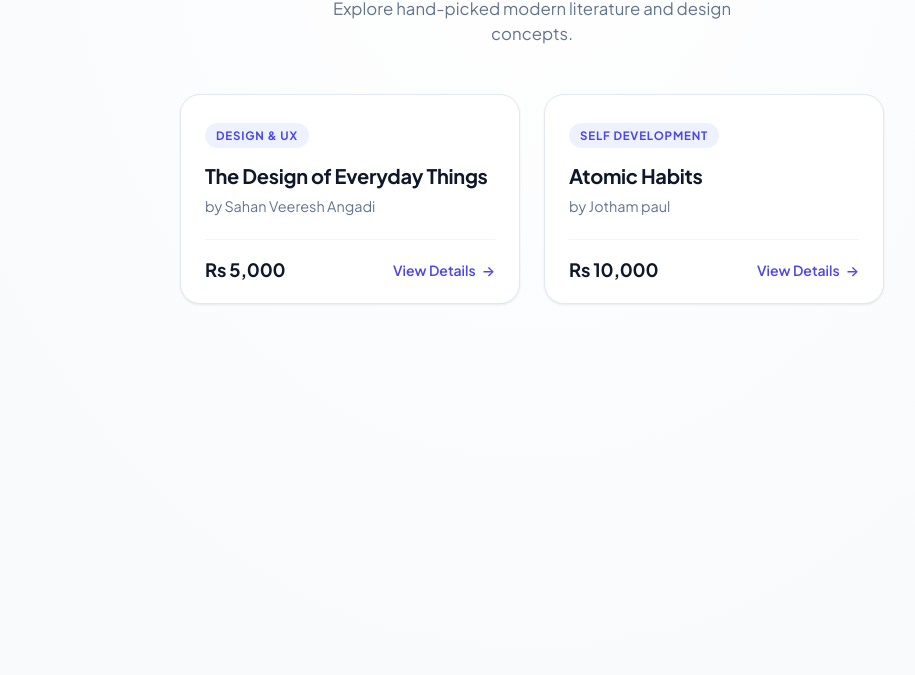
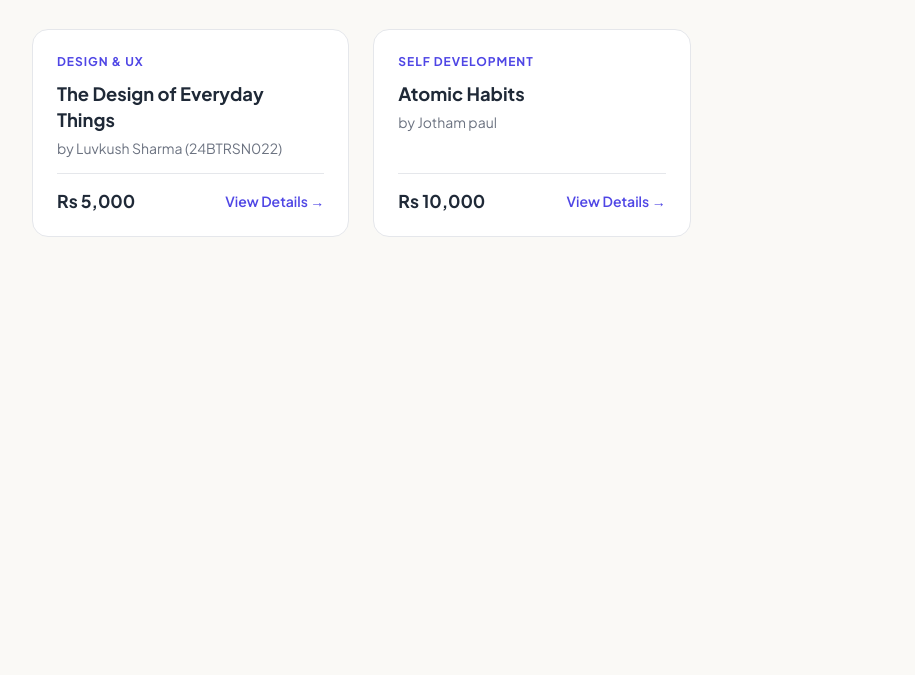
Before and after one commit to Luvkush123/lab1, a plain HTML site: page index.html in a window 1280 px wide. Shown: the part 125-800 px from the top of the page, without its empty margins (108-1023 px from the left). Drawn offline with Linux system fonts and the light colour scheme.

Commit message:
refactor: update book catalog UI styling and content

```diff
--- a/index.html
+++ b/index.html
@@ -9,17 +9,13 @@
     <link href="https://fonts.googleapis.com/css2?family=Plus+Jakarta+Sans:wght@400;500;600;700&display=swap" rel="stylesheet">
     <style>
         :root {
-            --bg-color: #f8fafc;
+            --bg-color: #faf9f6;
             --card-bg: #ffffff;
-            --border-color: #e2e8f0;
-            --border-hover: #c7d2fe;
-            --text-main: #0f172a;
-            --text-muted: #64748b;
+            --border-color: #e5e7eb;
+            --text-main: #1f2937;
+            --text-muted: #6b7280;
             --accent: #4f46e5;
             --accent-hover: #4338ca;
-            --accent-subtle: #eef2ff;
-            --shadow-sm: 0 1px 3px rgba(15, 23, 42, 0.05), 0 1px 2px rgba(15, 23, 42, 0.03);
-            --shadow-md: 0 12px 24px -6px rgba(15, 23, 42, 0.08), 0 4px 8px -4px rgba(15, 23, 42, 0.03);
         }
 
         * {
@@ -29,129 +25,96 @@
         }
 
         body {
-            font-family: 'Plus Jakarta Sans', -apple-system, BlinkMacSystemFont, 'Segoe UI', Roboto, sans-serif;
+            font-family: 'Plus Jakarta Sans', sans-serif;
             background-color: var(--bg-color);
-            background-image: radial-gradient(at 50% 0%, #ffffff 0%, var(--bg-color) 75%);
             color: var(--text-main);
             min-height: 100vh;
-            padding: 60px 20px;
-            -webkit-font-smoothing: antialiased;
+            padding: 40px 20px;
         }
 
         .container {
-            max-width: 800px;
+            max-width: 1000px;
             margin: 0 auto;
         }
 
         header {
-            margin-bottom: 48px;
+            margin-bottom: 40px;
             text-align: center;
         }
 
         header h1 {
-            font-size: 2.5rem;
-            font-weight: 800;
-            letter-spacing: -0.035em;
+            font-size: 2.25rem;
+            font-weight: 700;
+            letter-spacing: -0.03em;
             color: var(--text-main);
-            margin-bottom: 10px;
+            margin-bottom: 8px;
         }
 
         header p {
             color: var(--text-muted);
-            font-size: 1.05rem;
-            max-width: 480px;
-            margin: 0 auto;
-            line-height: 1.5;
+            font-size: 1rem;
         }
 
         .book-grid {
             display: grid;
-            grid-template-columns: repeat(auto-fit, minmax(280px, 340px));
-            justify-content: center;
+            grid-template-columns: repeat(auto-fill, minmax(280px, 1fr));
             gap: 24px;
         }
 
         .book-card {
             background: var(--card-bg);
             border: 1px solid var(--border-color);
-            border-radius: 20px;
-            padding: 28px 24px 22px;
+            border-radius: 16px;
+            padding: 24px;
             text-decoration: none;
             display: flex;
             flex-direction: column;
             justify-content: space-between;
-            box-shadow: var(--shadow-sm);
-            translate: 0 0;
-            transition:
-                translate 0.25s cubic-bezier(0.16, 1, 0.3, 1),
-                box-shadow 0.25s ease,
-                border-color 0.25s ease;
-            position: relative;
+            transition: all 0.25s ease;
         }
 
         .book-card:hover {
-            translate: 0 -5px;
-            box-shadow: var(--shadow-md);
-            border-color: var(--border-hover);
-        }
-
-        .book-card:focus-visible {
-            outline: 2px solid var(--accent);
-            outline-offset: 3px;
-        }
-
-        .badge-wrapper {
-            margin-bottom: 14px;
+            transform: translateY(-4px);
+            box-shadow: 0 12px 24px -10px rgba(0, 0, 0, 0.08);
+            border-color: var(--accent);
         }
 
         .book-genre {
-            display: inline-flex;
-            align-items: center;
-            font-size: 0.72rem;
+            font-size: 0.75rem;
             text-transform: uppercase;
-            letter-spacing: 0.07em;
+            letter-spacing: 0.08em;
             color: var(--accent);
-            background-color: var(--accent-subtle);
             font-weight: 700;
-            padding: 5px 11px;
-            border-radius: 9999px;
-            transition: background-color 0.2s ease, color 0.2s ease;
-        }
-
-        .book-card:hover .book-genre {
-            background-color: #e0e7ff;
-            color: var(--accent-hover);
+            margin-bottom: 12px;
         }
 
         .book-title {
-            font-size: 1.25rem;
+            font-size: 1.15rem;
             font-weight: 700;
             color: var(--text-main);
-            margin-bottom: 8px;
-            line-height: 1.35;
-            letter-spacing: -0.015em;
+            margin-bottom: 6px;
+            line-height: 1.4;
         }
 
         .book-author {
-            font-size: 0.9rem;
+            font-size: 0.875rem;
             color: var(--text-muted);
-            margin-bottom: 24px;
+            margin-bottom: 16px;
         }
 
         .book-footer {
             display: flex;
             justify-content: space-between;
             align-items: center;
-            border-top: 1px solid #f1f5f9;
-            padding-top: 18px;
+            border-top: 1px solid var(--border-color);
+            padding-top: 16px;
             margin-top: auto;
         }
 
         .book-price {
             font-weight: 700;
-            font-size: 1.15rem;
+            font-size: 1.1rem;
             color: var(--text-main);
-            letter-spacing: -0.01em;
         }
 
         .details-link {
@@ -160,22 +123,7 @@
             color: var(--accent);
             display: inline-flex;
             align-items: center;
-            gap: 6px;
-            transition: color 0.2s ease;
-        }
-
-        .details-link .arrow {
-            display: inline-block;
-            translate: 0 0;
-            transition: translate 0.2s cubic-bezier(0.16, 1, 0.3, 1);
-        }
-
-        .book-card:hover .details-link {
-            color: var(--accent-hover);
-        }
-
-        .book-card:hover .details-link .arrow {
-            translate: 4px 0;
+            gap: 4px;
         }
     </style>
 </head>
@@ -187,35 +135,31 @@
             <p>Explore hand-picked modern literature and design concepts.</p>
         </header>
 
-        <main class="book-grid">
-            <a href="#" class="book-card">
+        <div class="book-grid">
+            <a href="" class="book-card">
                 <div>
-                    <div class="badge-wrapper">
-                        <span class="book-genre">Design & UX</span>
-                    </div>
+                    <div class="book-genre">Design & UX</div>
                     <h2 class="book-title">The Design of Everyday Things</h2>
-                    <p class="book-author">by Sahan Veeresh Angadi</p>
+                    <p class="book-author">by Luvkush Sharma (24BTRSN022)</p>
                 </div>
                 <div class="book-footer">
                     <span class="book-price">Rs 5,000</span>
-                    <span class="details-link">View Details <span class="arrow">&rarr;</span></span>
+                    <span class="details-link">View Details &rarr;</span>
                 </div>
             </a>
 
-            <a href="#" class="book-card">
+            <a href="" class="book-card">
                 <div>
-                    <div class="badge-wrapper">
-                        <span class="book-genre">Self Development</span>
-                    </div>
+                    <div class="book-genre">Self Development</div>
                     <h2 class="book-title">Atomic Habits</h2>
                     <p class="book-author">by Jotham paul</p>
                 </div>
                 <div class="book-footer">
                     <span class="book-price">Rs 10,000</span>
-                    <span class="details-link">View Details <span class="arrow">&rarr;</span></span>
+                    <span class="details-link">View Details &rarr;</span>
                 </div>
             </a>
-        </main>
+        </div>
     </div>
 
 </body>
```
Also changed, not shown: demo.png (added).
